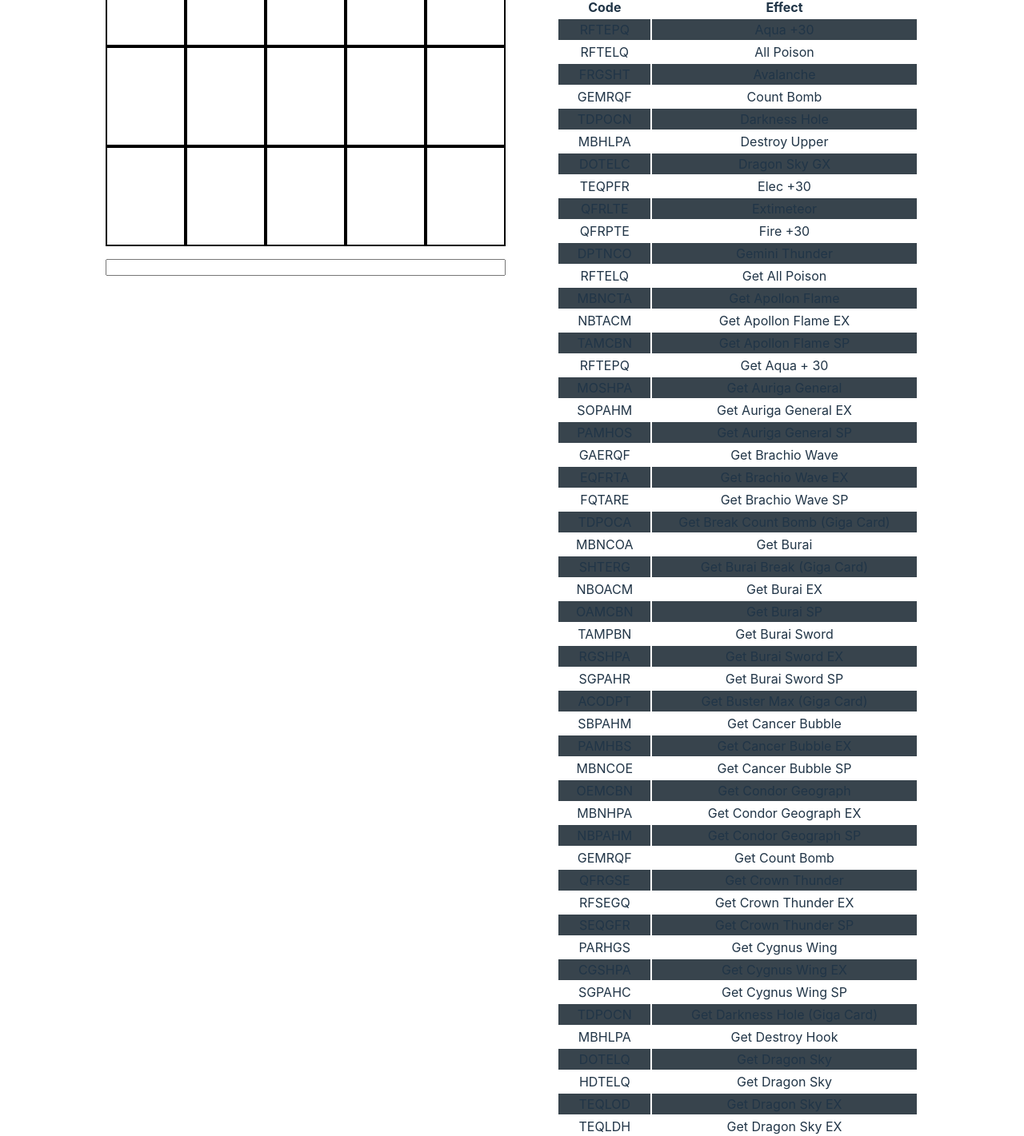
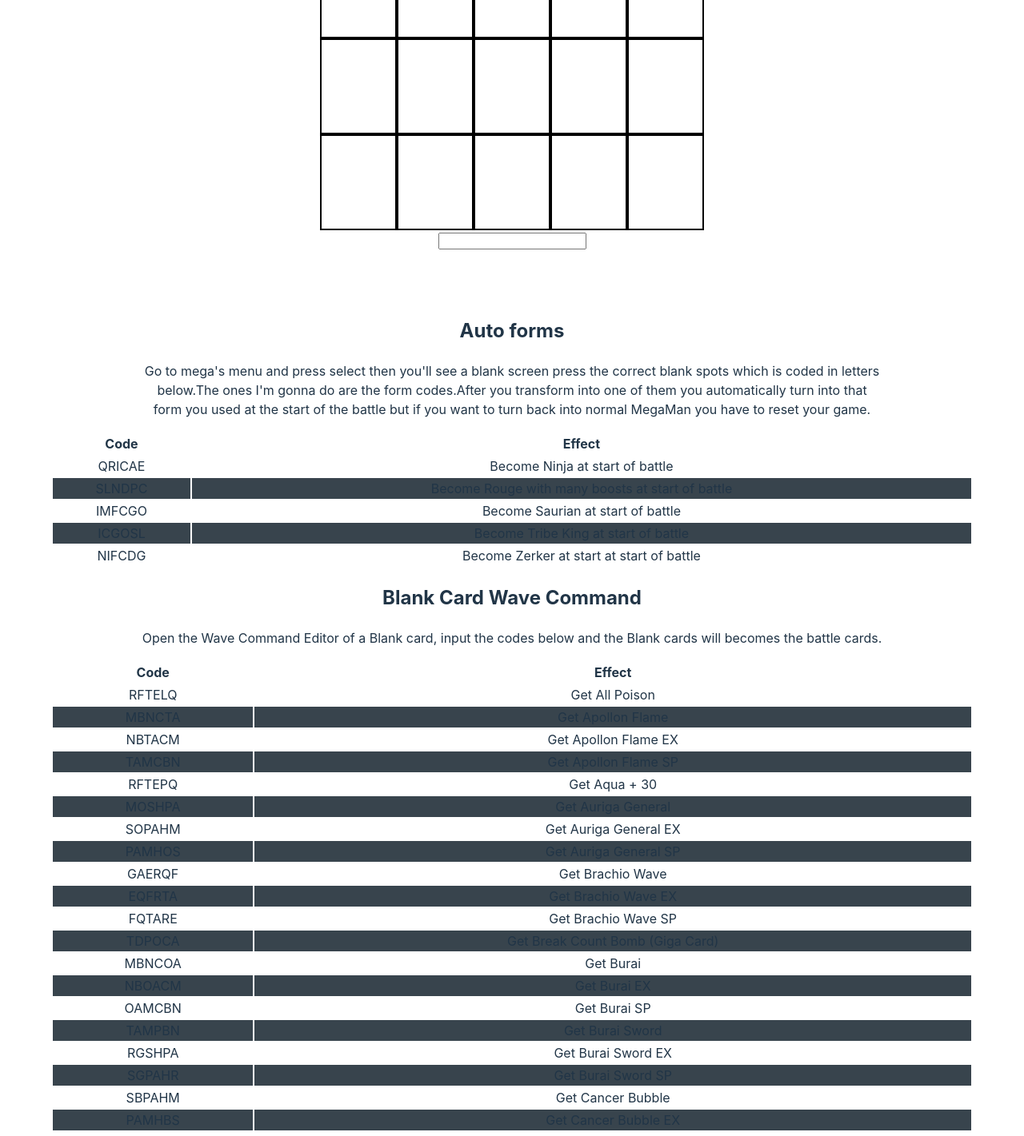
Before and after one commit to benaveld/megaman-starforce-2-wave-command-card, a React (Vite) app: page / in a window 1280 px wide. Shown: the part 256-1677 px from the top of the page at 80% size. Built offline with nearby package versions, Linux system fonts and the light colour scheme.

Commit message:
Update layout

```diff
--- a/src/App.css
+++ b/src/App.css
@@ -1,15 +1,36 @@
 #root {
-  max-width: 1280px;
+  max-width: 80rem; /* about 1280px on PC */
+  width: 100%;
   margin: 0 auto;
   padding: 2rem;
   text-align: center;
   display: flex;
+  flex-wrap: wrap;
+  justify-content: center;
 }
 
-.card-list > tr:nth-child(even) {
+.card-list {
+  min-width: 30em;
+  width: 100%;
+}
+.card-list tr:nth-child(even) {
   background-color: #38444d;
 }
 
 .card {
   padding: 2em;
 }
+
+.wave-command-grid {
+  min-width: 30em;
+  aspect-ratio: 1 / 1;
+}
+
+.card-sektion {
+  text-wrap: balance;
+}
+
+.scroll {
+  /* TODO    */
+  overflow-y: scroll;
+}
--- a/src/App.tsx
+++ b/src/App.tsx
@@ -8,32 +8,41 @@
   const [cardCode, setCardCode] = useState("");
   return (
     <>
-      <div
-        className="card"
-        style={{ gap: "1em", display: "flex", flexDirection: "column" }}
-      >
-        <WaveCommand
-          value={cardCode}
-          style={{ width: "500px", height: "500px" }}
-        />
+      <div className="card">
+        <WaveCommand value={cardCode} className="wave-command-grid" />
         <input
           type="text"
           value={cardCode}
           onChange={(event) => setCardCode(event.target.value)}
         />
       </div>
-      <div
-        className="card"
-        style={{ gap: "1em", display: "flex", flexDirection: "column" }}
-      >
+      <div className="card scroll">
+        <div className="card-sektion">
+          <h2>Auto forms</h2>
+          <p>
+            Go to mega's menu and press select then you'll see a blank screen
+            press the correct blank spots which is coded in letters below.The
+            ones I'm gonna do are the form codes.After you transform into one of
+            them you automatically turn into that form you used at the start of
+            the battle but if you want to turn back into normal MegaMan you have
+            to reset your game.
+          </p>
           <CardList
             cards={TribeKingCards}
             onCardSelect={(card) => setCardCode(card.Code)}
           />
+        </div>
+        <div className="card-sektion">
+          <h2>Blank Card Wave Command</h2>
+          <p>
+            Open the Wave Command Editor of a Blank card, input the codes below
+            and the Blank cards will becomes the battle cards.
+          </p>
           <CardList
             cards={BlackWaveCard}
             onCardSelect={(card) => setCardCode(card.Code)}
           />
+        </div>
       </div>
     </>
   );
--- a/src/CardList.tsx
+++ b/src/CardList.tsx
@@ -15,16 +15,20 @@
 }: CardListProps) {
   return (
     <table className={"card-list " + className} {...other}>
+      <thead>
         <tr>
           <th>Code</th>
           <th>Effect</th>
         </tr>
+      </thead>
+      <tbody>
         {cards.map((card) => (
           <tr key={card.Code} onClick={() => onCardSelect(card)}>
             <td>{card.Code}</td>
             <td>{card.Effect}</td>
           </tr>
         ))}
+      </tbody>
     </table>
   );
 }
--- a/src/Cards.tsx
+++ b/src/Cards.tsx
@@ -27,50 +27,6 @@
 ];
 
 export const BlackWaveCard: Card[] = [
-  {
-    Effect: "Aqua +30",
-    Code: "RFTEPQ",
-  },
-  {
-    Effect: "All Poison",
-    Code: "RFTELQ",
-  },
-  {
-    Effect: "Avalanche",
-    Code: "FRGSHT",
-  },
-  {
-    Effect: "Count Bomb",
-    Code: "GEMRQF",
-  },
-  {
-    Effect: "Darkness Hole",
-    Code: "TDPOCN",
-  },
-  {
-    Effect: "Destroy Upper",
-    Code: "MBHLPA",
-  },
-  {
-    Effect: "Dragon Sky GX",
-    Code: "DOTELC",
-  },
-  {
-    Effect: "Elec +30",
-    Code: "TEQPFR",
-  },
-  {
-    Effect: "Extimeteor",
-    Code: "QFRLTE",
-  },
-  {
-    Effect: "Fire +30",
-    Code: "QFRPTE",
-  },
-  {
-    Effect: "Gemini Thunder",
-    Code: "DPTNCO",
-  },
   {
     Effect: "Get All Poison",
     Code: "RFTELQ",
@@ -124,10 +80,6 @@
     Code: "MBNCOA",
   },
   {
-    Effect: "Get Burai Break (Giga Card)",
-    Code: "SHTERG",
-  },
-  {
     Effect: "Get Burai EX",
     Code: "NBOACM",
   },
@@ -146,10 +98,6 @@
   {
     Effect: "Get Burai Sword SP",
     Code: "SGPAHR",
-  },
-  {
-    Effect: "Get Buster Max (Giga Card)",
-    Code: "ACODPT",
   },
   {
     Effect: "Get Cancer Bubble",
@@ -221,11 +169,11 @@
   },
   {
     Effect: "Get Dragon Sky EX",
-    Code: "TEQLOD",
+    Code: "TEQLDH",
   },
   {
     Effect: "Get Dragon Sky EX",
-    Code: "TEQLDH",
+    Code: "TEQLOD",
   },
   {
     Effect: "Get Dragon Sky GX",
@@ -233,11 +181,11 @@
   },
   {
     Effect: "Get Dragon Sky SP",
-    Code: "QSDLTE",
+    Code: "CODLTE",
   },
   {
     Effect: "Get Dragon Sky SP",
-    Code: "CODLTE",
+    Code: "QSDLTE",
   },
   {
     Effect: "Get Elec + 30",
@@ -262,10 +210,6 @@
   {
     Effect: "Get Fire + 30",
     Code: "QFRPTE",
-  },
-  {
-    Effect: "Get Flying Impact (Giga Card)",
-    Code: "SHTFRG",
   },
   {
     Effect: "Get Gekiryuu Wave (Giga Card)",
@@ -293,23 +237,19 @@
   },
   {
     Effect: "Get Giga Card Buster Max",
-    Code: "A,C,,O,D,P,T",
+    Code: "ACODPT",
   },
   {
     Effect: "Get Giga Card Flying Impact",
-    Code: "S,H,T,F,R,G",
-  },
-  {
-    Effect: "Get Giga Card MT Magic",
-    Code: "T,S,H,G,R,F",
+    Code: "SHTFRG",
   },
   {
     Effect: "Get Giga Card Rouge Break",
-    Code: "S,H,T,E,R,G",
+    Code: "SHTERG",
   },
   {
     Effect: "Get Giga Card Torrent Wave",
-    Code: "E,R,K,S,H,T",
+    Code: "ERKSHT",
   },
   {
     Effect: "Get Goat Kung-Fu",
@@ -519,80 +459,44 @@
     Effect: "Get Zetsumetsu Meteor",
     Code: "QFRLTE",
   },
-  {
-    Effect: "Giant Axe",
-    Code: "MBNPTA",
-  },
-  {
-    Effect: "Goron Eye",
-    Code: "DPTACO",
-  },
-  {
-    Effect: "Green Meteor",
-    Code: "MQFRGE",
-  },
-  {
-    Effect: "Ice Meteor",
-    Code: "NBTAPM",
-  },
-  {
-    Effect: "Impact Hook",
-    Code: "DSPAHM",
-  },
-  {
-    Effect: "Leo Kingdom GX",
-    Code: "QFHLTE",
-  },
-  {
-    Effect: "Muramasa",
-    Code: "TEQLFD",
-  },
-  {
-    Effect: "Normal +50",
-    Code: "RGSHPT",
-  },
-  {
-    Effect: "Paralyze Grenade",
-    Code: "HBPALM",
-  },
-  {
-    Effect: "Pegasus Magic GX",
-    Code: "SOPAHG",
-  },
-  {
-    Effect: "PlasmaSprd",
-    Code: "MSDHPA",
-  },
-  {
-    Effect: "Poison Pharaoh",
-    Code: "NCODPT",
-  },
-  {
-    Effect: "Power Song",
-    Code: "LFTEPQ",
-  },
-  {
-    Effect: "Pulse Noise",
-    Code: "QFDLTE",
-  },
-  {
-    Effect: "Search Missile",
-    Code: "PAMHSD",
-  },
-  {
-    Effect: "Sonic Blade",
-    Code: "PAMLBH",
-  },
-  {
-    Effect: "Warrior Soul",
-    Code: "DFTELQ",
-  },
-  {
-    Effect: "Wood +30",
-    Code: "QFLPTE",
-  },
-  {
-    Effect: "Zetsuen Meteor",
-    Code: "FQGERM",
-  },
 ];
+
+function isSameCard(a: Card) {
+  return (b: Card) => a.Code === b.Code;
+}
+
+function removeDuplicits(cards: Card[]) {
+  let uniq: Card[] = [];
+  let duplicits: [Card, Card][] = [];
+  cards.forEach((card, i, arr) => {
+    const other = arr
+      .slice(Math.min(i + 1, arr.length - 1))
+      .find(isSameCard(card));
+    if (other) {
+      duplicits.push([card, other]);
+      return;
+    }
+    if (!arr.slice(0, i).find(isSameCard(card))) uniq.push(card);
+  });
+  return [
+    ...uniq,
+    ...duplicits.map(([a, b]) => (a.Effect.startsWith("Get") ? a : b)),
+  ];
+}
+
+function sortCards(cards: Card[]) {
+  return cards.sort((a, b) => a.Effect.localeCompare(b.Effect));
+}
+
+function cleanUpCardCode(cards: Card[]) {
+  return cards.map(({ Code, ...other }) => ({
+    ...other,
+    Code: Code.replace(/[\s,]/g, ""),
+  }));
+}
+
+export function cleanUpCards(cards: Card[]) {
+  return sortCards(cleanUpCardCode(removeDuplicits(cards)));
+}
+
+console.log(cleanUpCards(BlackWaveCard));
--- a/src/WaveCommand.css
+++ b/src/WaveCommand.css
@@ -6,11 +6,8 @@
 }
 
 .wave-command > span {
-  /* width: 100px;
-  height: 100px; */
   display: block;
   border: 2px solid black;
   text-align: center;
-  /* font-size: 80px; */
-  font-size: math();
+  font-size: 3em;
 }
```
Lines whose indentation alone changed are shown as unchanged.
